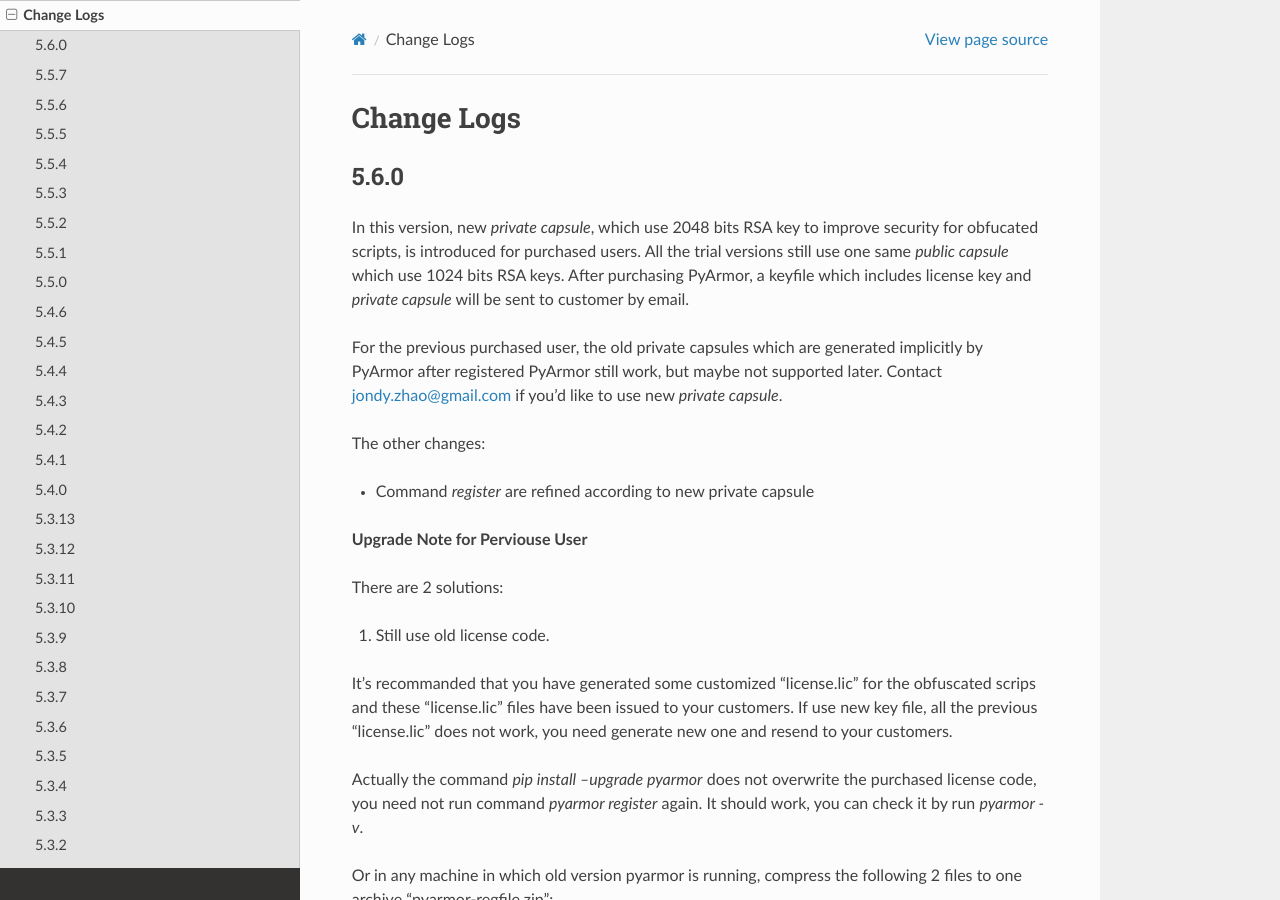
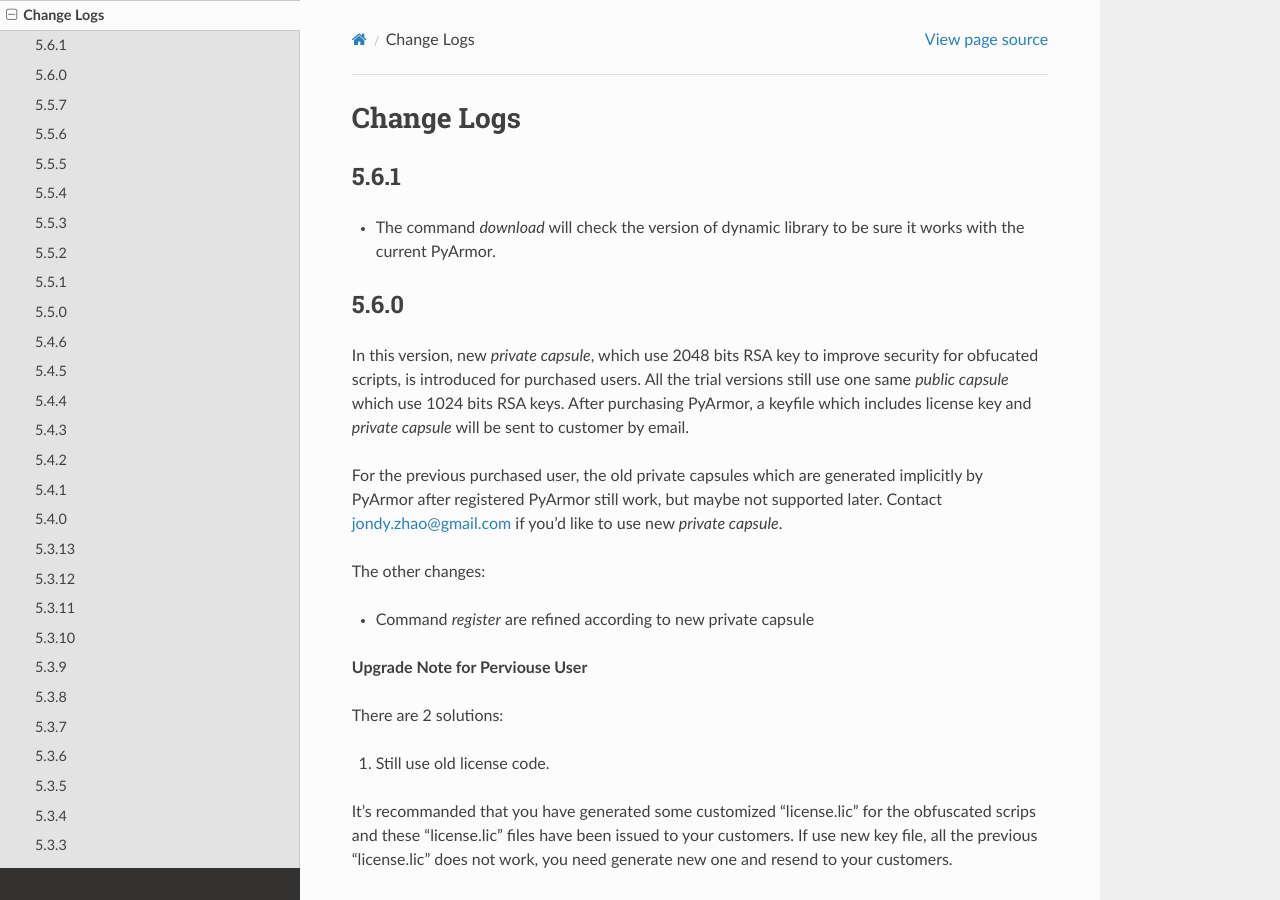
Before and after one commit to dashingsoft/pyarmor, a Sphinx documentation site: the page built from docs/change-logs.rst, in a window 1280 px wide and 900 px high. Built offline with Sphinx 7.4.7 and the Read the Docs theme 2.0.0, drawn with Linux system fonts in a browser that asks for light colours.

Commit message:
Add change log

```diff
--- a/docs/change-logs.rst
+++ b/docs/change-logs.rst
@@ -2,6 +2,11 @@
 
 Change Logs
 ===========
+
+5.6.1
+-----
+* The command `download` will check the version of dynamic library to
+  be sure it works with the current PyArmor.
 
 5.6.0
 -----
```
